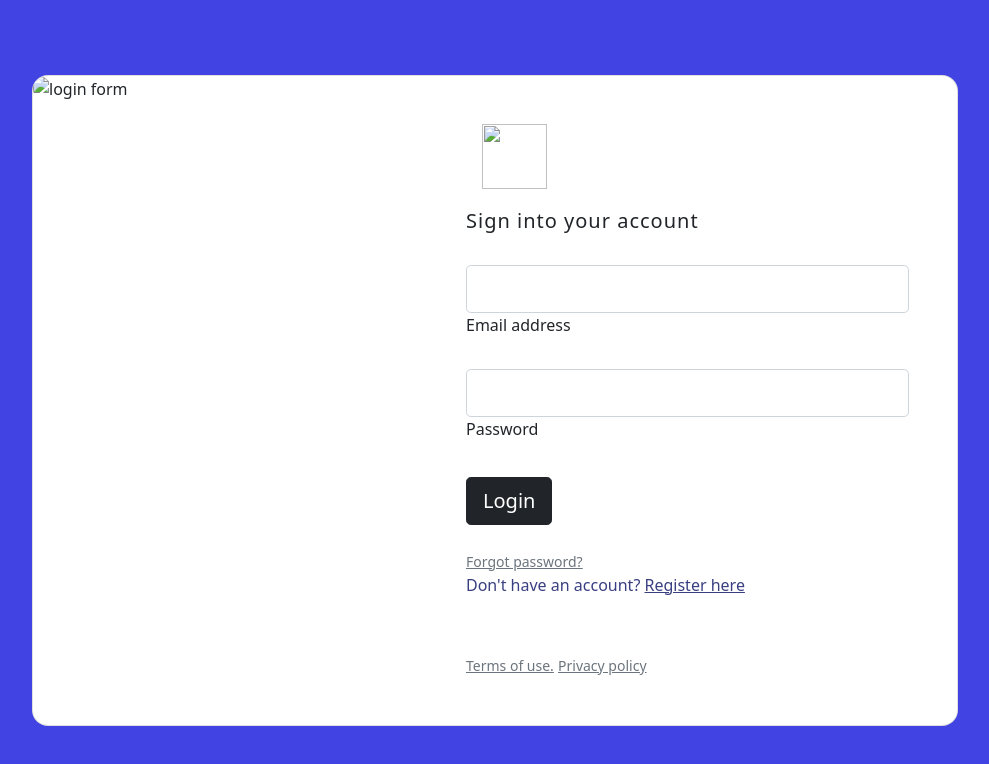
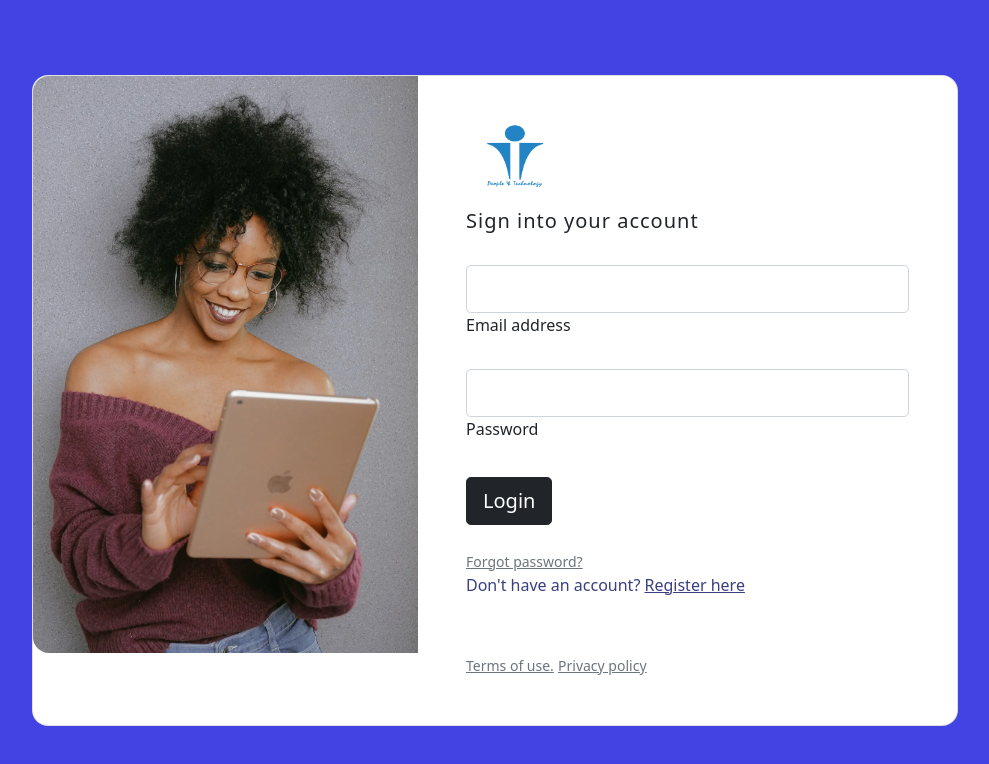
Before and after one commit to akvdeveloper/loginform, a plain HTML site: page index.html in a window 1280 px wide. Shown: the whole page, without its empty margins (145-1134 px from the left). Drawn offline with nearby package versions, Linux system fonts and the light colour scheme; the site is published under a folder, as on GitHub Pages, so addresses that start at the root find nothing.

Commit message:
first commit

```diff
--- a/index.html
+++ b/index.html
@@ -38,7 +38,7 @@
               <div class="card" style="border-radius: 1rem;">
                 <div class="row g-0">
                   <div class="col-md-6 col-lg-5 d-none d-md-block">
-                    <img src="/public/img/img1.webp"
+                    <img src="./public/img/img1.webp"
                       alt="login form" class="img-fluid" style="border-radius: 1rem 0 0 1rem;" />
                   </div>
                   <div class="col-md-6 col-lg-7 d-flex align-items-center">
@@ -48,7 +48,7 @@
 
                         <div class="d-flex align-items-center mb-3 pb-1">
                           <i class="fas fa-cubes fa-2x me-3" style="color: #ff6219;"></i>
-                          <span class="h1 fw-bold mb-0"><img src="/public/img/Profile image blue.png" width="65" height="65"></span>
+                          <span class="h1 fw-bold mb-0"><img src="./public/img/Profile image blue.png" width="65" height="65"></span>
                         </div>
 
                         <h5 class="fw-normal mb-3 pb-3" style="letter-spacing: 1px;">Sign into your account</h5>
```
